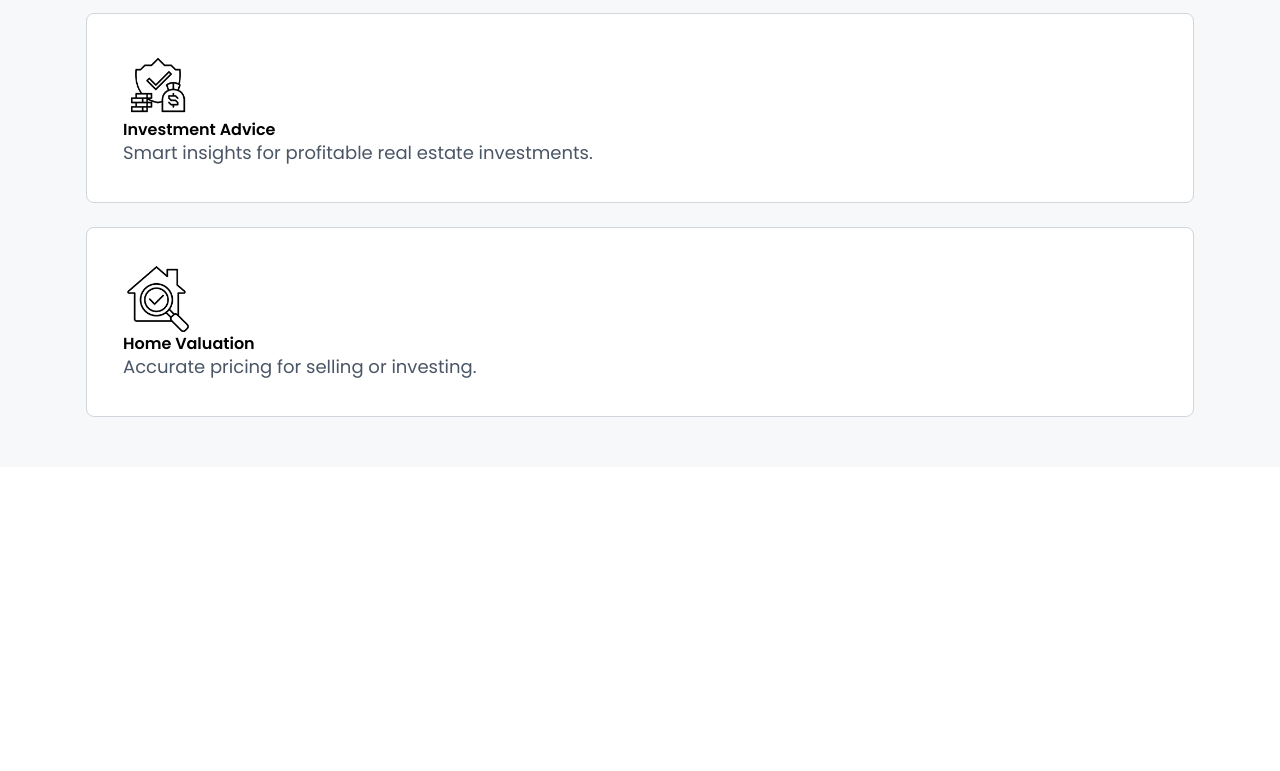
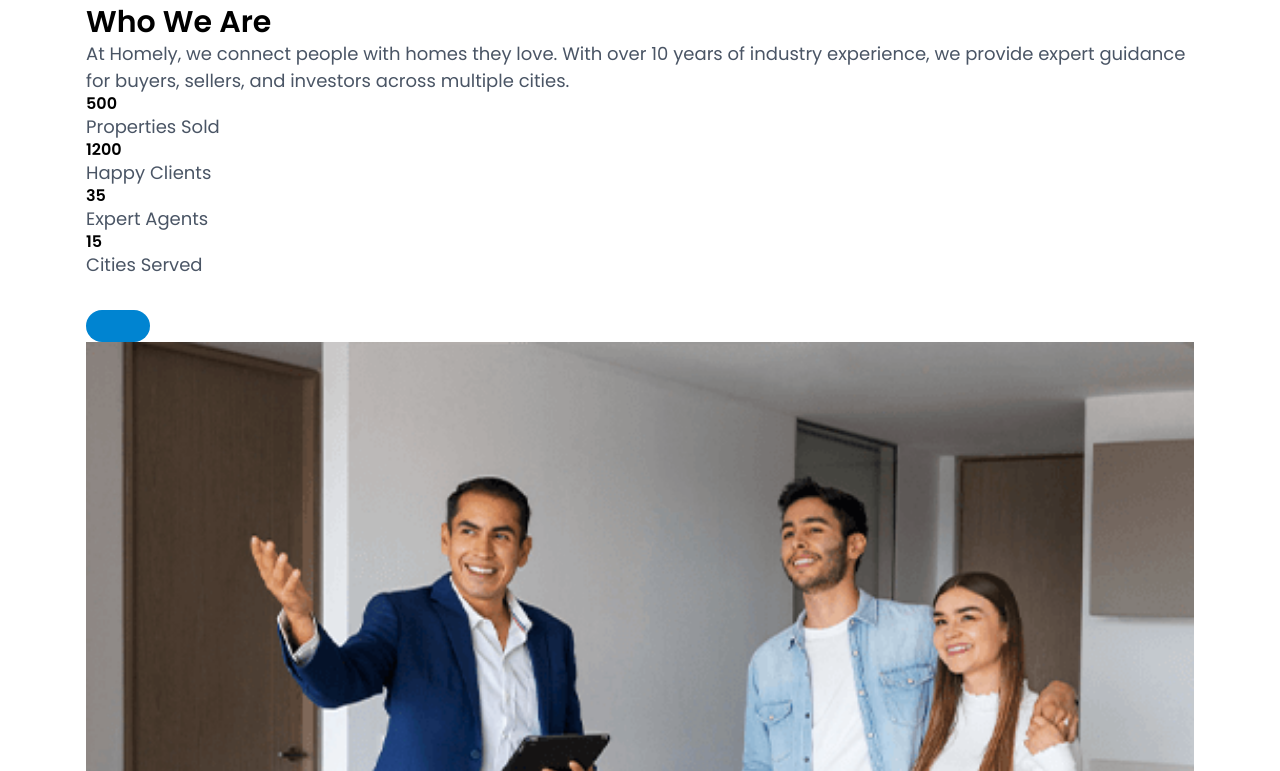
Before and after one commit to Blu-dev24/Real-Estate-Project, a React (Vite) app: page / in a window 1280 px wide. Shown: the part 2209-2980 px from the top of the page. Before the commit the page ends 2676 px from the top, so only its background shows below. Built offline with nearby package versions, Linux system fonts and the light colour scheme.

Commit message:
Added about section, still updating

```diff
--- a/src/App.jsx
+++ b/src/App.jsx
@@ -3,6 +3,7 @@ import Header from './components/Header.jsx'
 import Hero from './components/Hero.jsx'
 import PopularProperties from './components/PopularProperties.jsx'
 import Services from './components/Services.jsx'
+import About from './components/About.jsx'
 
 const App = () => {
   return (
@@ -12,6 +13,7 @@ const App = () => {
       <Hero/>
       <PopularProperties/>
       <Services/>
+      <About/>
     </main>
     </>
   )
--- /dev/null
+++ b/src/components/About.jsx
@@ -0,0 +1,36 @@
+import React from 'react'
+import { stats } from '../constant/data'
+
+const About = () => {
+    return (
+        <section className=''>
+            <div className="container">
+                {/* content */}
+                <div className="">
+                    <p className="subtitle">About Us</p>
+                    <h2>Who We Are</h2>
+                    <p className=''>
+                        At Homely, we connect people with homes they love. With over 10 years of industry experience, we provide expert guidance for buyers, sellers, and investors across multiple cities.
+                    </p>
+
+                    {/* Stats */}
+                    <div className=''>
+                        {
+                            stats.map(stat => (<div key={stat.id}>
+                                <h3>{stat.value}</h3>
+                                <p>{stat.label}</p>
+                            </div>))
+                        }
+                    </div>
+                    <button label='Read More' className='secondary-btn mt-8'></button>
+                </div>
+                {/*banner*/}
+                <figure>
+                    <img src="/images/about-banner.png" alt="about banner" className='w-full h-full object-cover' />
+                </figure>
+            </div>
+        </section>
+    )
+}
+
+export default About
--- a/src/components/Services.jsx
+++ b/src/components/Services.jsx
@@ -11,15 +11,15 @@ const Services = () => {
             <h2>Services we offer</h2>
 
             {/* lists */}
-            <ul className="grid gap-6 mt-10 md:mt-16    ">
+            <ul className="grid gap-6 mt-10 md:mt-16 sm:grid-cols-2 xs:grid-cols-2 lg:grid-cols-4">
                 {ServicesCardItem.map(item=>(
 
                     // card
-                    <div className="border border-gray-300 p-9 rounded-lg bg-white hover:border-sky-400 transition">
-                    <div>
-                      <img src={item.icon} alt={item.title} width={70} height={70} />
+                    <div className="border border-gray-300 p-9 rounded-lg bg-white hover:border-sky-400 transition" key={item.id}>
+                    <div className='bg-sky-200/30 max-w-max p-5 rounded-full font-bold my-3'>
+                        <img src={item.icon} alt={item.title} width={70} height={70} />
                     </div>
-                    <h4>{item.title}</h4>
+                    <h4 className='text-[22px]'>{item.title}</h4>
                     <p>{item.text}</p>
                   </div>
 
```
